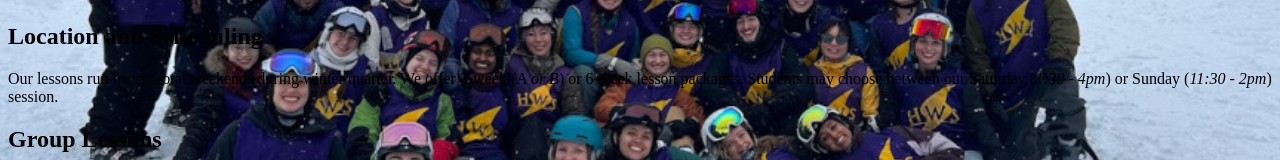
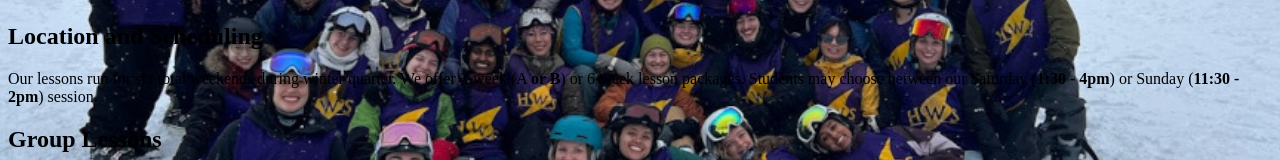
Before and after one commit to HuskyWinterSports/home_page, a React (Vite) app in the folder hws-website/: page /lesson-info in a window 1280 px wide. Shown: the part 322-482 px from the top of the page. Built offline with nearby package versions, Linux system fonts and the light colour scheme.

Commit message:
added <strong> tag

```diff
--- a/hws-website/src/app/routes/LessonInfo.jsx
+++ b/hws-website/src/app/routes/LessonInfo.jsx
@@ -7,7 +7,7 @@ export default function LessonInfo() {
                 <h1>Lesson Information</h1>
                 <p>Come shred with us! Husky Winter Sports offers both ski and snowboarding lessons for kids and adults alike!</p>
                 <h2>Location and Scheduling</h2>
-                <p>Our lessons run for six total weekends during winter quarter. We offer 3-week (A <em>or B</em>) or 6-week lesson packages. Students may choose between our Saturday (<em>1:30 - 4pm</em>) or Sunday (<em>11:30 - 2pm</em>) session. </p>
+                <p>Our lessons run for six total weekends during winter quarter. We offer 3-week (A <strong>or B</strong>) or 6-week lesson packages. Students may choose between our Saturday (<strong>1:30 - 4pm</strong>) or Sunday (<strong>11:30 - 2pm</strong>) session. </p>
                 <h2>Group Lessons</h2>
                 <p>Ages 7+, suitable for all skill levels! Group size is anywhere between 3-5 students per instructor, arranged based on sport type, age, and ability level</p>
                 <h2>Group Lessons</h2>
```
